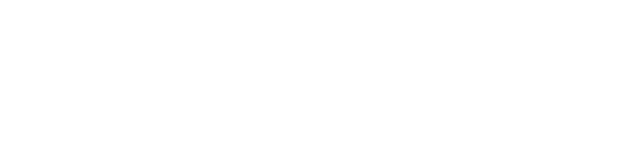
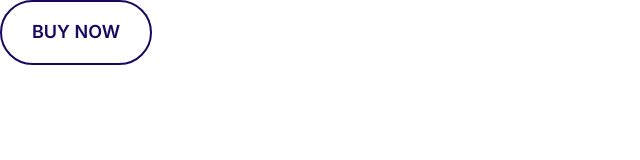
Before and after one commit to saravanakumar99/demo-template, a plain HTML site: page index.html in a window 1280 px wide. Shown: the whole page, without its empty margins (0-640 px from the left). Drawn offline with Linux system fonts and the light colour scheme.

Commit message:
DEFINE BUTTON

```diff
--- a/css/style.css
+++ b/css/style.css
@@ -11,8 +11,11 @@ html{
     --color-headings:#1b0760;
     --color-body:#918ca4;
 }
+*,*::after,*::before{
+    box-sizing: border-box;
+}
 body{
-    font-family: Arial, Helvetica, sans-serif;
+    font-family: Inter,Arial, Helvetica, sans-serif;
     font-size: 2.4rem;
     line-height: 1.5;
     color: var(--color-body);
@@ -135,3 +138,50 @@ margin-bottom: 1rem;
     align-items: center;
 
 }
+/*button*/
+.btn{
+    border-radius: 40px;
+    border: 0;
+    cursor: pointer;
+    font-size: 1.8rem;
+    font-weight: 600;
+    padding: 2rem 3rem;
+    text-transform: uppercase;
+    white-space: nowrap;
+    text-align: center;
+    margin: 1rem o;
+}
+.btn--primary{
+    background: var(--color-primary);
+    color: #fff;
+}
+.btn--primary:hover{
+    background:#3a8ffd ;
+}
+.btn--secondary{
+    background: var(--color-secondary);
+    color: #fff;
+}
+.badge--secondary:hover{
+    background:#00c8eb ;
+}
+.btn--accent{
+    background: var(--color-accent);
+    color: #fff;
+}
+.btn--accent:hover{
+    background: #ec3000;
+}
+.btn--block{
+    width: 100%;
+    display: inline-block;
+}
+.btn--outline{
+    background: #fff;
+    color: var(--color-headings);
+    border: 2px solid var(--color-headings);
+}
+.btn--outline:hover{
+    background: var(--color-headings);
+    color: #fff;
+}
--- a/index.html
+++ b/index.html
@@ -4,11 +4,13 @@
     <meta charset="UTF-8">
     <meta name="viewport" content="width=device-width, initial-scale=1.0">
     <title>Document</title>
-
+    <link rel="preconnect" href="https://fonts.googleapis.com">
+    <link rel="preconnect" href="https://fonts.gstatic.com" crossorigin>
+    <link href="https://fonts.googleapis.com/css2?family=Inter:wght@400;500;600;700&display=swap" rel="stylesheet">
     <link rel="stylesheet" href="css/normalize.css">
     <link rel="stylesheet" href="css/style.css">
 </head>
 <body>
-
+    <button class="btn btn--primary btn--outline">BUY NOW</button>
    </body>
 </html>
```
